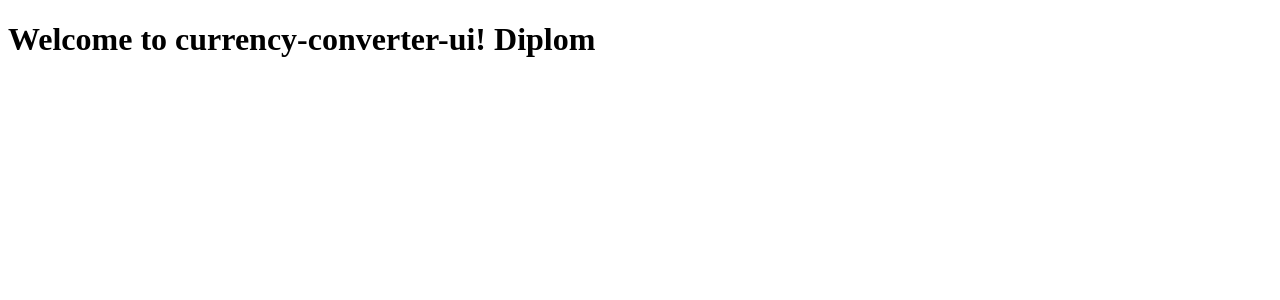
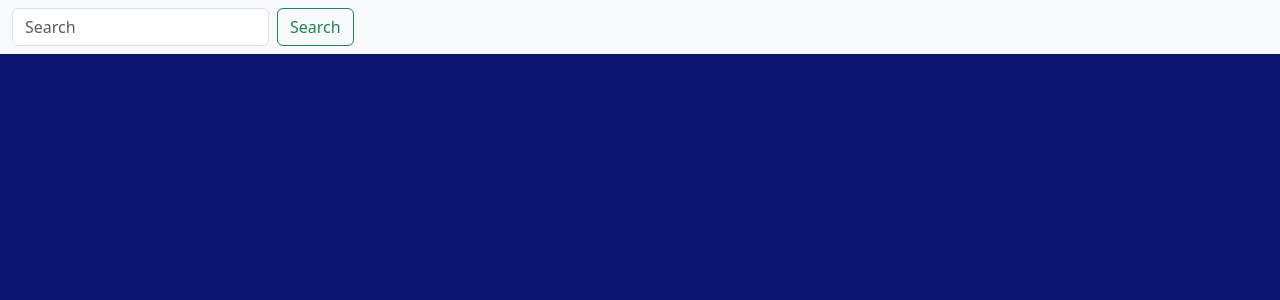
Before and after one commit to 4AK1LLA/CurrencyConverter, an Angular app in the folder ui/currency-converter-ui/: page / in a window 1280 px wide. Shown: the top 300 px of the page. Built offline with nearby package versions, Linux system fonts and the light colour scheme.

Commit message:
Add Bootstrap

```diff
--- a/ui/currency-converter-ui/src/app/app.component.ts
+++ b/ui/currency-converter-ui/src/app/app.component.ts
@@ -4,7 +4,16 @@ import { Component } from '@angular/core';
   selector: 'app-root',
   standalone: true,
   imports: [],
-  template: `<h1>Welcome to {{title}}! Diplom</h1>`,
+  template: `
+  <nav class="navbar bg-body-tertiary">
+  <div class="container-fluid">
+    <form class="d-flex" role="search">
+      <input class="form-control me-2" type="search" placeholder="Search" aria-label="Search">
+      <button class="btn btn-outline-success" type="submit">Search</button>
+    </form>
+  </div>
+</nav>
+  `,
   styles: [],
 })
 export class AppComponent {
--- a/ui/currency-converter-ui/src/index.html
+++ b/ui/currency-converter-ui/src/index.html
@@ -1,13 +1,20 @@
 <!doctype html>
 <html lang="en">
+
 <head>
   <meta charset="utf-8">
-  <title>CurrencyConverterUi</title>
-  <base href="/">
+  <title>Currency Converter</title>
   <meta name="viewport" content="width=device-width, initial-scale=1">
   <link rel="icon" type="image/x-icon" href="favicon.ico">
+  <link href="https://cdn.jsdelivr.net/npm/bootstrap@5.3.2/dist/css/bootstrap.min.css" rel="stylesheet"
+    integrity="sha384-T3c6CoIi6uLrA9TneNEoa7RxnatzjcDSCmG1MXxSR1GAsXEV/Dwwykc2MPK8M2HN" crossorigin="anonymous">
 </head>
+
 <body>
   <app-root></app-root>
+  <script src="https://cdn.jsdelivr.net/npm/bootstrap@5.3.2/dist/js/bootstrap.bundle.min.js"
+    integrity="sha384-C6RzsynM9kWDrMNeT87bh95OGNyZPhcTNXj1NW7RuBCsyN/o0jlpcV8Qyq46cDfL"
+    crossorigin="anonymous"></script>
 </body>
+
 </html>
--- a/ui/currency-converter-ui/src/styles.css
+++ b/ui/currency-converter-ui/src/styles.css
@@ -1 +1,3 @@
-/* You can add global styles to this file, and also import other style files */
+body {
+    background-color: #0A146E;
+}
```
